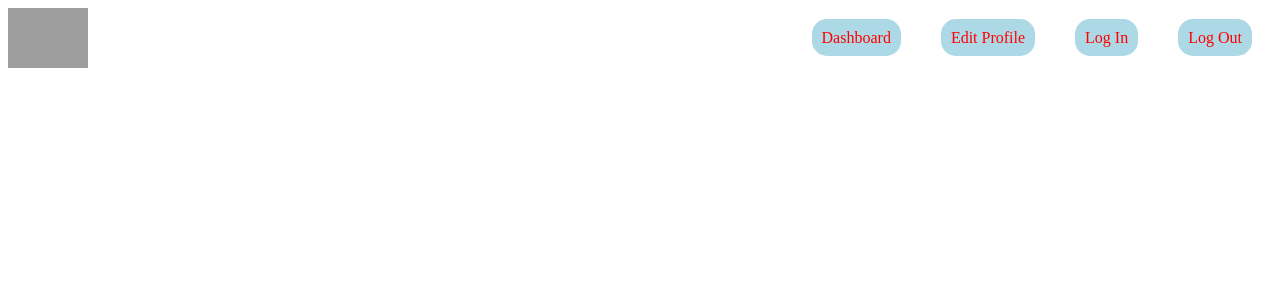
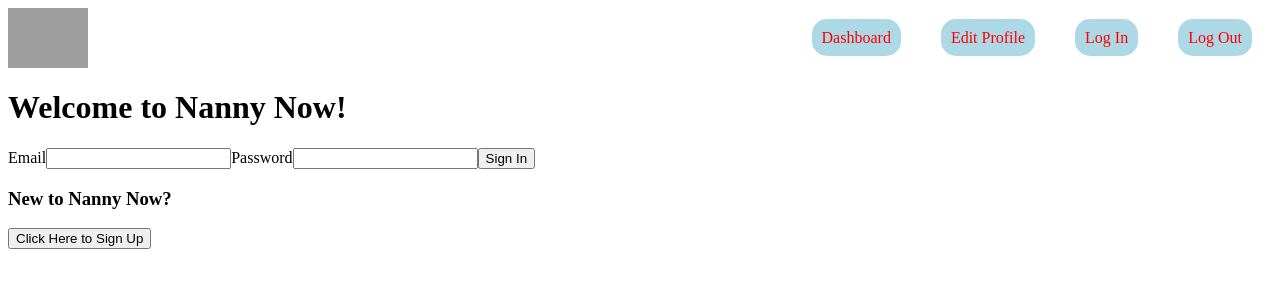
Before and after one commit to team-party-blob/nannynow, a React app in the folder client/: page /signin in a window 1280 px wide. Shown: the top 300 px of the page. Built offline with nearby package versions, Linux system fonts and the light colour scheme; grey boxes are pictures that could not be loaded.

Commit message:
Add auth container and a redirection to the appropriate login/signup page

```diff
--- a/client/src/components/auth/Auth.js
+++ b/client/src/components/auth/Auth.js
@@ -1,11 +1,11 @@
 import React, { PureComponent } from 'react';
 import PropTypes from 'prop-types';
+import { ROUTES } from '../../routes/routes';
 
 export default class Login extends PureComponent {
 
   static propTypes = {
     loginType: PropTypes.string.isRequired,
-    updateLoginType: PropTypes.func.isRequired
   };
 
   state = {
@@ -22,6 +22,12 @@ export default class Login extends PureComponent {
     this.setState({ userType: target.value });
   };
 
+  changeLoginType = () => {
+    const { loginType } = this.props;
+    if(loginType === 'Sign Up') this.props.history.push(ROUTES.SIGNIN.linkTo());
+    if(loginType === 'Sign In') this.props.history.push(ROUTES.SIGNUP.linkTo());
+  };
+
   handleSubmit = event => {
     event.preventDefault();
     const { email, password } = this.state;
@@ -29,8 +35,9 @@ export default class Login extends PureComponent {
   };
 
   render() {
+
     const { email, password, userType } = this.state;
-    const { loginType, updateLoginType } = this.props;
+    const { loginType } = this.props;
 
     const nannyOrFamilyInput = () => {
       return (
@@ -52,7 +59,7 @@ export default class Login extends PureComponent {
       return (
         <div>
           <h3>Already Have an Account?</h3>
-          <button onClick={updateLoginType}>Click Here to Sign In</button>
+          <button onClick={this.changeLoginType}>Click Here to Sign In</button>
         </div>
       );
     };
@@ -61,7 +68,7 @@ export default class Login extends PureComponent {
       return (
         <div>
           <h3>New to Nanny Now?</h3>
-          <button>Click Here to Sign Up</button>
+          <button onClick={this.changeLoginType}>Click Here to Sign Up</button>
         </div>
       );
     };
--- /dev/null
+++ b/client/src/containers/AuthContainer.js
@@ -0,0 +1,14 @@
+import { connect } from 'react-redux';
+import Auth from '../components/auth/Auth';
+
+export const Signup = connect(
+  () =>({
+    loginType: 'Sign Up'
+  })
+)(Auth);
+
+export const Signin = connect(
+  () =>({
+    loginType: 'Sign In'
+  })
+)(Auth);
--- a/client/src/routes/routes.js
+++ b/client/src/routes/routes.js
@@ -1,7 +1,7 @@
 import Home from '../components/home/Home';
 import { Route } from 'react-router-dom';
 import React from 'react';
-import Signup from '../components/auth/Auth';
+import { Signup, Signin } from '../containers/AuthContainer';
 
 export const ROUTES = {
   HOME: {
@@ -13,6 +13,11 @@ export const ROUTES = {
     path: '/signup',
     Component: Signup,
     linkTo: () => '/signup'
+  },
+  SIGNIN: {
+    path: '/signin',
+    Component: Signin,
+    linkTo: () => '/signin'
   }
 };
 
```
